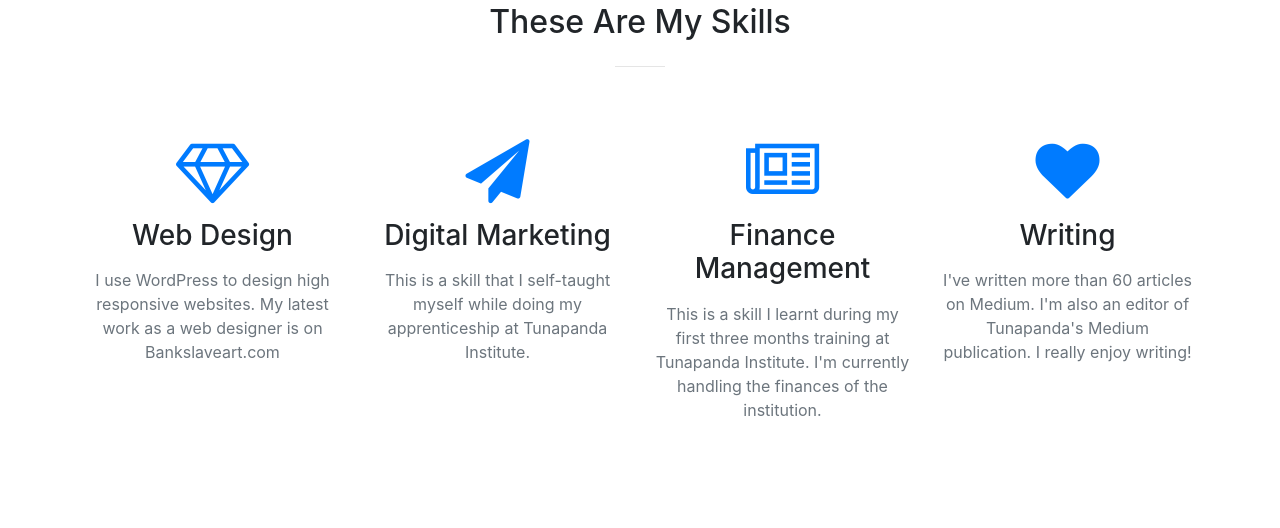
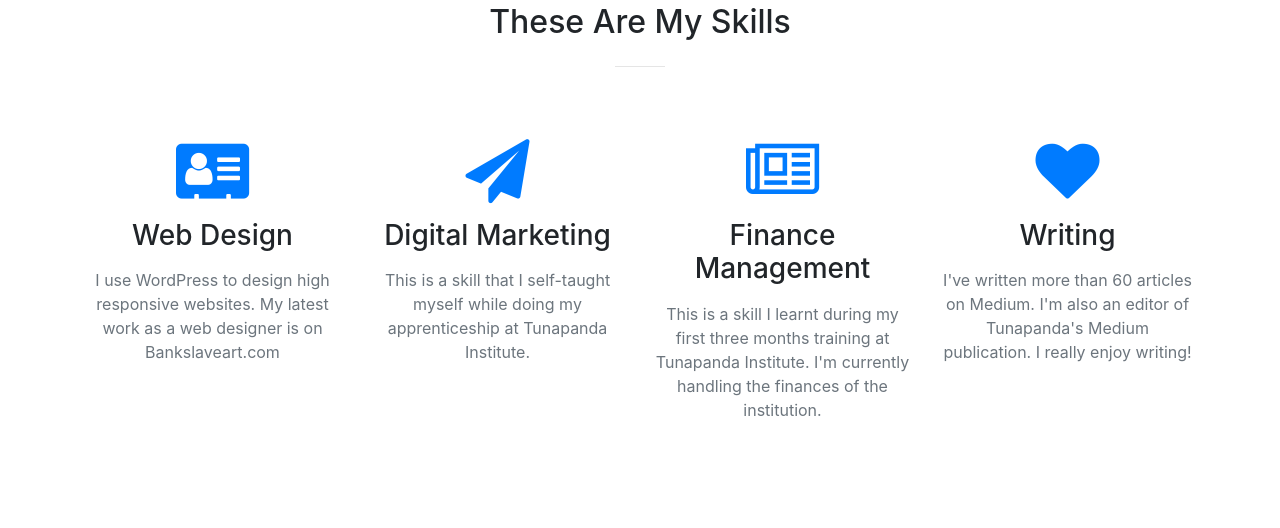
Before and after one commit to melkizedec/melkizedec.github.io, a website with bundled scripts: page index.html in a window 1280 px wide. Shown: the part 1426-1954 px from the top of the page. Built offline with nearby package versions, Linux system fonts and the light colour scheme.

```diff
--- a/index.html
+++ b/index.html
@@ -97,7 +97,7 @@
         <div class="row">
           <div class="col-lg-3 col-md-6 text-center">
             <div class="service-box mt-5 mx-auto">
-              <i class="fa fa-4x fa-diamond text-primary mb-3 sr-icons"></i>
+              <i class="fa fa-4x fa-address-card text-primary mb-3 sr-icons"></i>
               <h3 class="mb-3">Web Design</h3>
               <p class="text-muted mb-0">I use WordPress to design high responsive websites. My latest work as a web designer is on Bankslaveart.com</p>
             </div>
```
Also changed, not shown: img/portfolio/thumbnails/1.jpg.
